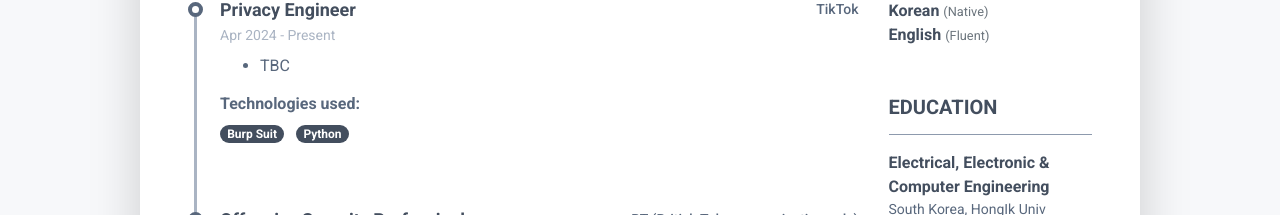
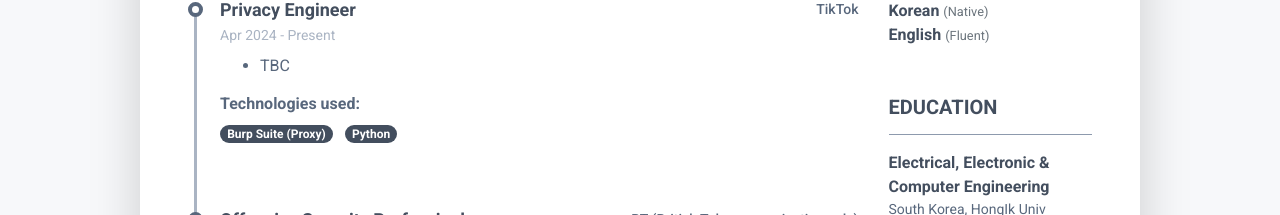
Before and after one commit to Davenjoy/Davenjoy.github.io, a plain HTML site: page index.html in a window 1280 px wide. Shown: the part 531-746 px from the top of the page. Drawn offline with Linux system fonts and the light colour scheme.

Commit message:
Update index.html

```diff
--- a/index.html
+++ b/index.html
@@ -80,7 +80,7 @@
 											<h4 class="resume-timeline-item-desc-heading font-weight-bold">Technologies used:</h4>
 											<ul class="list-inline">
 												<li class="list-inline-item">
-													<span class="badge badge-primary badge-pill">Burp Suit</span>
+													<span class="badge badge-primary badge-pill">Burp Suite (Proxy)</span>
 												</li>
 												<li class="list-inline-item">
 													<span class="badge badge-primary badge-pill">Python</span>
```
